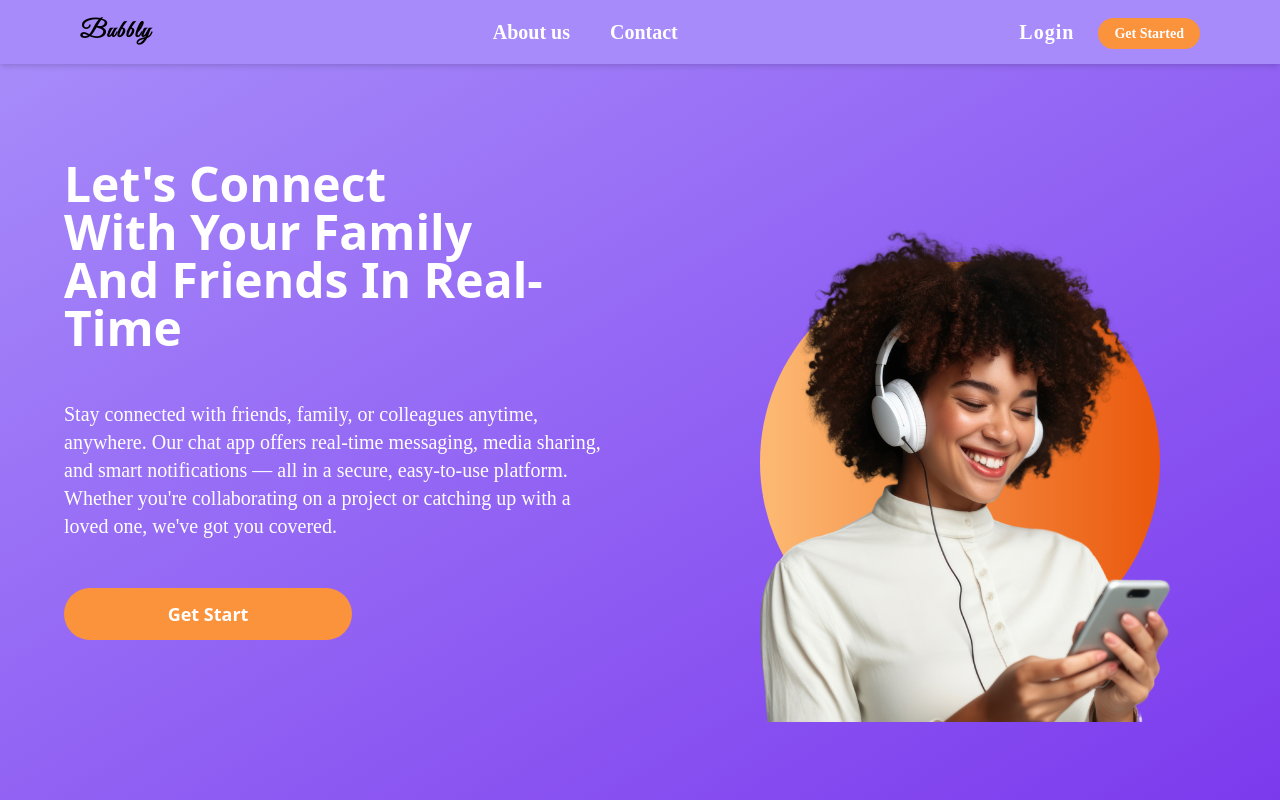
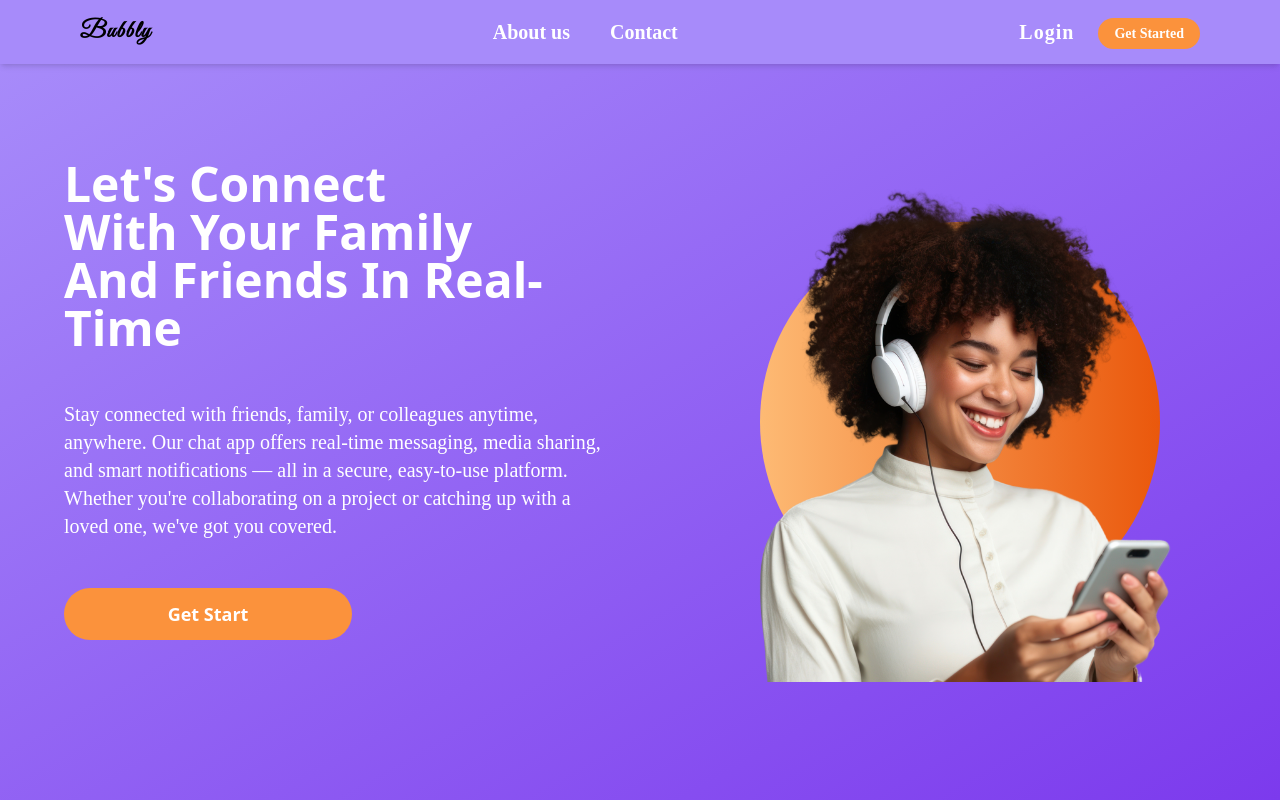
Before and after one commit to Mati-21/Bubbly_Front-End, a React (Vite) app: page / in a window 1280 px wide. Built offline with nearby package versions, Linux system fonts and the light colour scheme; no server answers; a web font is replaced by a local one.

Commit message:
fix hero section bug

```diff
--- a/src/pages/landing/header/Navbar.jsx
+++ b/src/pages/landing/header/Navbar.jsx
@@ -4,7 +4,7 @@ import Logo from "./Logo";
 
 function Navbar() {
   return (
-    <div className="sticky top-0 z-50 bg-violet-400 flex shadow-md  items-center col-span-12 h-16 font-bold text-14 md:text-20 lg:text-24  justify-between lg:px-20 md:px-10 px-6  py-2">
+    <div className=" bg-violet-400 flex shadow-md  items-center col-span-12 h-16 font-bold text-14 md:text-20 lg:text-24  justify-between lg:px-20 md:px-10 px-6 z-10 py-2">
       <motion.h1
         initial={{ x: -40, opacity: 0 }}
         animate={{ x: 0, opacity: 1 }}
--- a/src/pages/landing/hero/Hero.jsx
+++ b/src/pages/landing/hero/Hero.jsx
@@ -3,7 +3,7 @@ import { Link } from "react-router-dom";
 
 function Hero() {
   return (
-    <div className="grid  grid-cols-12 col-span-12 bg-gradient-to-br  from-violet-400 to-violet-600 ">
+    <div className="grid grid-cols-12 col-span-12 bg-gradient-to-br from-violet-400 to-violet-600 ">
       {/* left side hero */}
       <div className="lg:col-span-6 order-2 lg:order-1 lg:space-y-8 lg:mt-20 col-span-12 flex flex-col px-2 md:px-4 lg:px-6">
         <motion.h1
@@ -41,7 +41,7 @@ function Hero() {
         </motion.div>
       </div>
       {/* Right side hero */}
-      <div className="lg:col-span-6 order-1 lg:order-2 pt-36 md:pt-20 overflow-hidden col-span-12 flex items-center justify-center ">
+      <div className="lg:col-span-6 order-1 lg:order-2 col-span-12 flex items-center justify-center ">
         <motion.div
           initial={{ scale: 0.8, opacity: 0 }}
           animate={{ scale: 1, opacity: 1 }}
```
